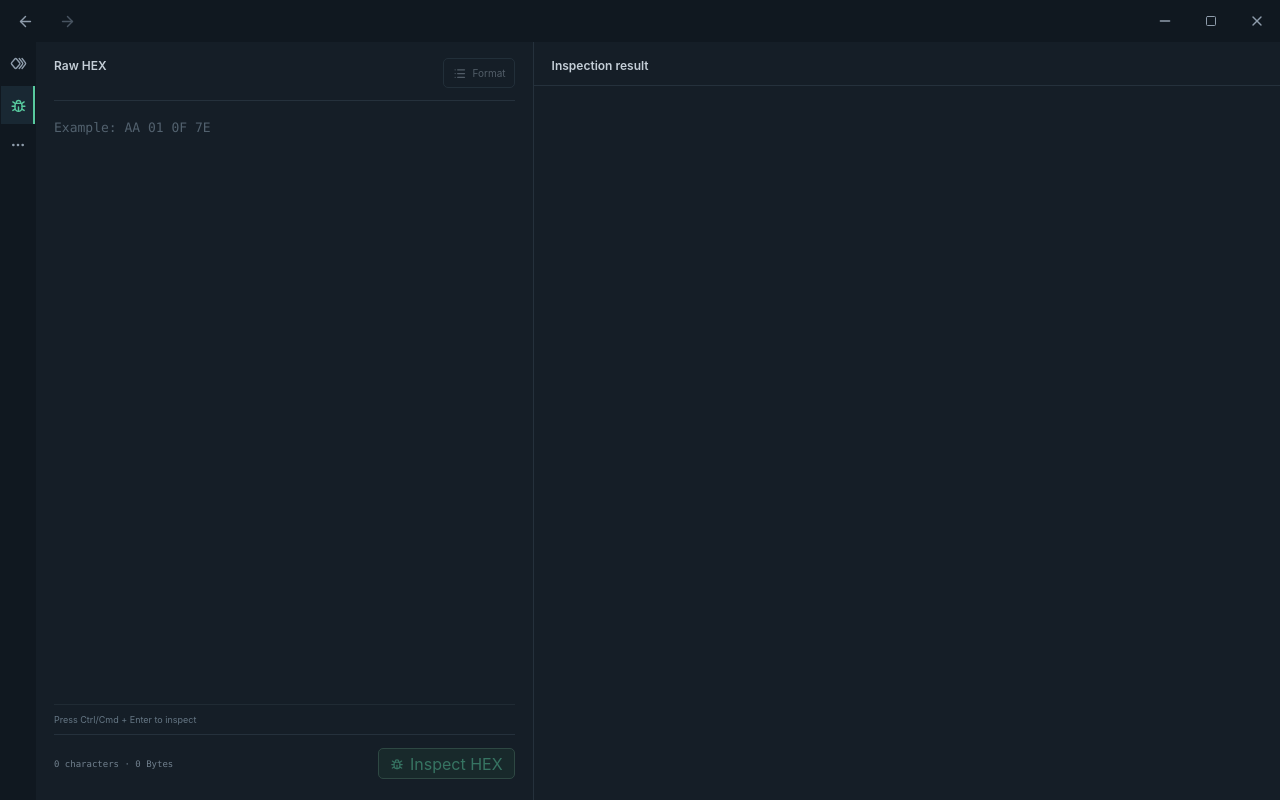
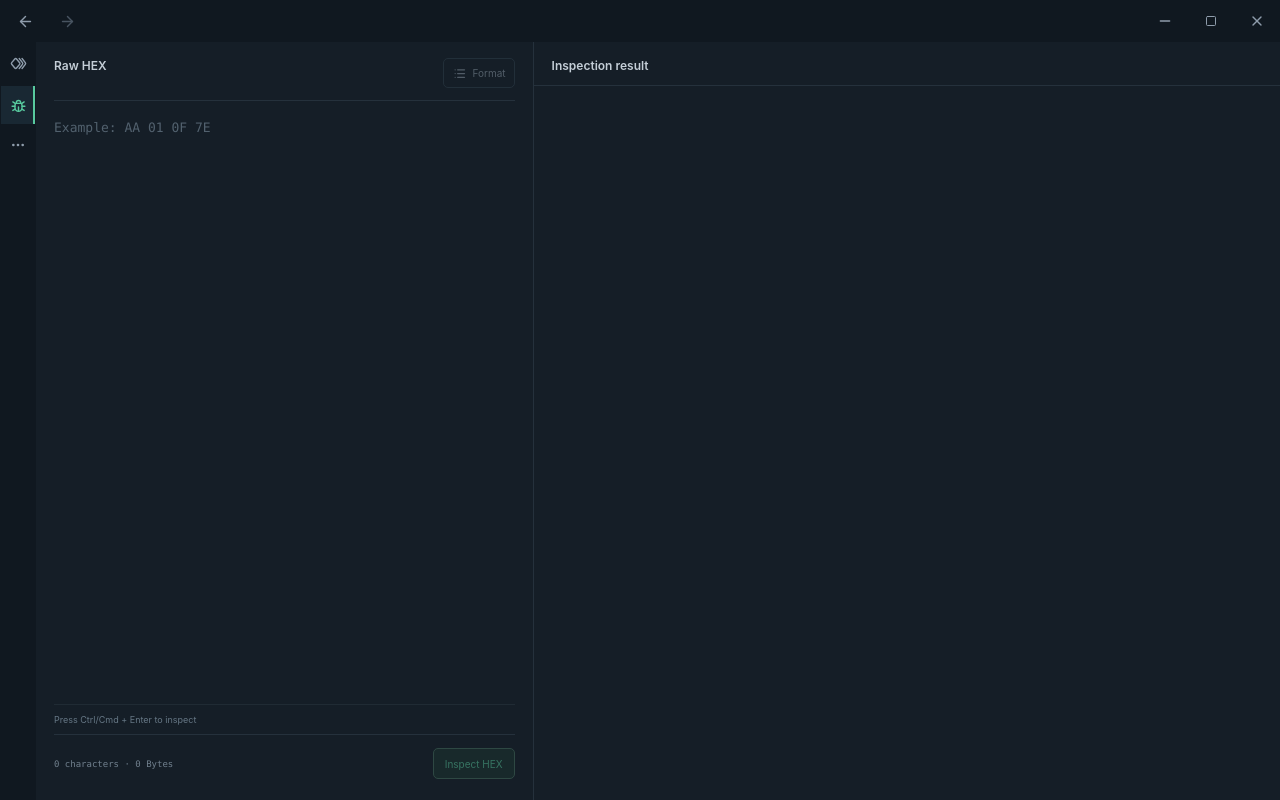
Before and after one commit to ZevixQuatol/IoT-Protocol-Studio, a React (Vite) app in the folder apps/web-ui/: page / in a window 1280 px wide. Both pictures are taken after a click on the button 18 px from the left and 105 px from the top of the page. Built offline with nearby package versions, Linux system fonts and the light colour scheme.

Commit message:
fix: simplify debug parse button

```diff
--- a/apps/web-ui/src/App.tsx
+++ b/apps/web-ui/src/App.tsx
@@ -1163,7 +1163,7 @@ export default function App() {
                       {debugByteCount} {translation.debug.byteCount}
                     </span>
                     <button
-                      className="primary"
+                      className="primary debug-parse-button"
                       disabled={
                         debugBusy ||
                         debugCharacterCount === 0 ||
@@ -1172,7 +1172,6 @@ export default function App() {
                       }
                       type="submit"
                     >
-                      <BugIcon size={14} />
                       {debugBusy ? translation.debug.parsing : translation.debug.parse}
                     </button>
                   </footer>
--- a/apps/web-ui/src/styles.css
+++ b/apps/web-ui/src/styles.css
@@ -1096,6 +1096,10 @@ button {
   outline-offset: -2px;
 }
 
+.debug-input-panel .debug-parse-button {
+  font-size: 10px;
+}
+
 .debug-input-panel .debug-format-button {
   display: inline-flex;
   flex: 0 0 auto;
```
